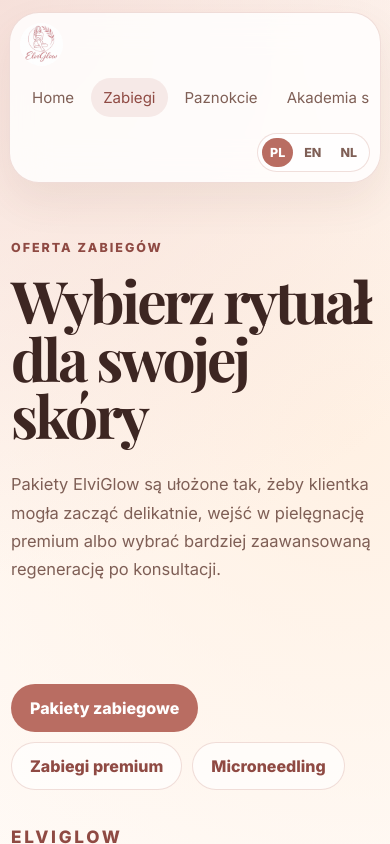
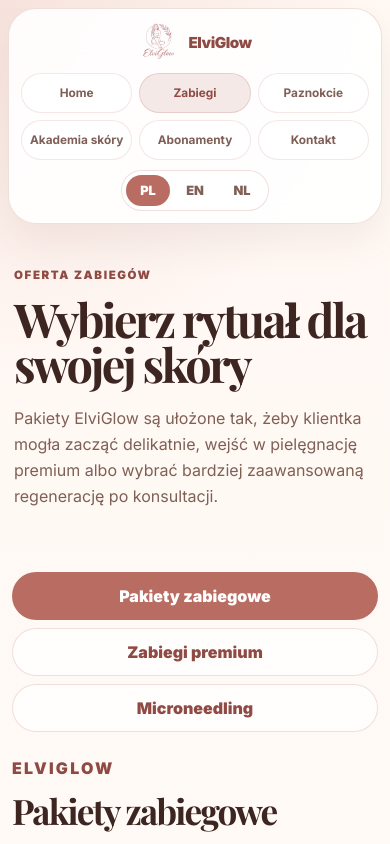
Before and after one commit to prachniomarcin-star/elviglow-site, a React (Vite) app: page / in a window 390 px wide. Both pictures are taken after a click on the button "Zobacz zabiegi". Shown: the top 844 px of the page. Built offline with nearby package versions, Linux system fonts and the light colour scheme.

Commit message:
Mobile polish for ElviGlow

```diff
--- a/src/index.css
+++ b/src/index.css
@@ -1,9 +1,10 @@
-@import url("https://fonts.googleapis.com/css2?family=Inter:wght@400;500;600;700;800&family=Playfair+Display:wght@600;700;800&display=swap");
+@import url("https://fonts.googleapis.com/css2?family=Inter:wght@400;500;600;700;800;900&family=Playfair+Display:wght@600;700;800&display=swap");
 
 :root {
   --bg: #fff8f3;
   --bg-2: #f8eee8;
-  --paper: rgba(255, 255, 255, 0.74);
+  --paper: rgba(255, 255, 255, 0.78);
+  --paper-strong: rgba(255, 255, 255, 0.92);
   --paper-solid: #fffdfb;
   --text: #3d2622;
   --muted: #7f5f56;
@@ -12,6 +13,7 @@
   --brand-soft: #f0cfc8;
   --line: rgba(185, 109, 98, 0.22);
   --shadow: 0 24px 80px rgba(126, 64, 54, 0.14);
+  --shadow-soft: 0 14px 38px rgba(126, 64, 54, 0.08);
   --radius: 30px;
 }
 
@@ -32,14 +34,14 @@ a, button { font: inherit; }
 button { cursor: pointer; }
 a { color: inherit; text-decoration: none; }
 img { max-width: 100%; display: block; }
-.site-shell { overflow: hidden; }
+.site-shell { overflow: clip; }
 
 .topbar {
   width: min(1220px, calc(100% - 24px));
   position: sticky;
-  top: 12px;
+  top: 10px;
   z-index: 50;
-  margin: 12px auto 0;
+  margin: 10px auto 0;
   padding: 10px 12px;
   display: grid;
   grid-template-columns: auto minmax(0, 1fr) auto;
@@ -47,7 +49,7 @@ img { max-width: 100%; display: block; }
   gap: 12px;
   border: 1px solid var(--line);
   border-radius: 999px;
-  background: rgba(255, 255, 255, 0.82);
+  background: rgba(255, 255, 255, 0.86);
   backdrop-filter: blur(18px);
   box-shadow: 0 18px 40px rgba(99, 58, 50, 0.08);
 }
@@ -56,11 +58,12 @@ img { max-width: 100%; display: block; }
   display: flex;
   align-items: center;
   gap: 10px;
-  font-weight: 800;
+  font-weight: 900;
   letter-spacing: -0.03em;
   white-space: nowrap;
+  color: var(--brand-dark);
 }
-.brand img { width: 43px; height: 43px; object-fit: contain; border-radius: 50%; }
+.brand img { width: 44px; height: 44px; object-fit: contain; border-radius: 50%; }
 
 .nav-tabs {
   display: flex;
@@ -77,17 +80,18 @@ img { max-width: 100%; display: block; }
   transition: 0.2s ease;
   white-space: nowrap;
   font-size: 0.94rem;
+  font-weight: 700;
 }
 .nav-tabs a:hover,
 .nav-tabs a.active {
   background: rgba(185, 109, 98, 0.12);
   color: var(--brand-dark);
 }
-.top-actions { display: flex; gap: 8px; align-items: center; }
+.top-actions { display: flex; gap: 8px; align-items: center; justify-content: flex-end; }
 .nav-cta {
   background: linear-gradient(135deg, var(--brand), var(--brand-dark));
   color: white;
-  font-weight: 800;
+  font-weight: 900;
   box-shadow: 0 14px 32px rgba(143, 74, 67, 0.2);
 }
 .language-switch {
@@ -96,15 +100,15 @@ img { max-width: 100%; display: block; }
   padding: 4px;
   border: 1px solid var(--line);
   border-radius: 999px;
-  background: rgba(255,255,255,0.68);
+  background: rgba(255,255,255,0.72);
 }
 .language-switch button {
   border: 0;
   background: transparent;
   color: var(--muted);
   border-radius: 999px;
-  padding: 7px 8px;
-  font-weight: 800;
+  padding: 7px 9px;
+  font-weight: 900;
   font-size: 0.78rem;
 }
 .language-switch button.active { background: var(--brand); color: white; }
@@ -118,20 +122,20 @@ img { max-width: 100%; display: block; }
   margin-right: auto;
 }
 .home-hero {
-  min-height: calc(100vh - 120px);
-  padding: 70px 0 48px;
+  min-height: calc(100vh - 112px);
+  padding: 66px 0 48px;
   display: grid;
   grid-template-columns: minmax(0, 1.05fr) minmax(320px, 0.95fr);
   align-items: center;
   gap: 42px;
 }
-.page-hero { padding: 90px 0 38px; }
+.page-hero { padding: 82px 0 32px; }
 .page-hero > div { max-width: 980px; }
 .eyebrow,
 .small-label {
   margin: 0 0 14px;
   color: var(--brand-dark);
-  font-weight: 800;
+  font-weight: 900;
   text-transform: uppercase;
   letter-spacing: 0.16em;
   font-size: 0.78rem;
@@ -142,33 +146,34 @@ h1,h2,h3 {
   letter-spacing: -0.05em;
   margin: 0;
 }
-h1 { font-size: clamp(3rem, 7.5vw, 7rem); max-width: 1040px; }
-h2 { font-size: clamp(2.15rem, 4.5vw, 4.7rem); }
+h1 { font-size: clamp(3rem, 7.2vw, 6.8rem); max-width: 1040px; }
+h2 { font-size: clamp(2.15rem, 4.4vw, 4.55rem); }
 h3 { font-size: clamp(1.35rem, 2.3vw, 2.05rem); }
 .lead {
-  margin: 26px 0 0;
+  margin: 24px 0 0;
   max-width: 780px;
   color: var(--muted);
-  font-size: clamp(1.05rem, 1.6vw, 1.28rem);
+  font-size: clamp(1.05rem, 1.55vw, 1.24rem);
   line-height: 1.72;
 }
 p { line-height: 1.72; color: var(--muted); }
 
-.hero-actions { display: flex; flex-wrap: wrap; gap: 14px; margin-top: 34px; }
+.hero-actions { display: flex; flex-wrap: wrap; gap: 14px; margin-top: 32px; }
 .hero-actions.compact { margin-top: 24px; }
 .primary-btn,
 .secondary-btn {
   border: 1px solid transparent;
   padding: 14px 22px;
   border-radius: 999px;
-  font-weight: 800;
+  font-weight: 900;
   transition: transform 0.2s ease, box-shadow 0.2s ease, background 0.2s ease;
   display: inline-flex;
   align-items: center;
   justify-content: center;
+  min-height: 52px;
 }
 .primary-btn { background: linear-gradient(135deg, var(--brand), var(--brand-dark)); color: white; box-shadow: 0 18px 40px rgba(143, 74, 67, 0.22); }
-.secondary-btn { background: rgba(255, 255, 255, 0.66); color: var(--brand-dark); border-color: var(--line); }
+.secondary-btn { background: rgba(255, 255, 255, 0.72); color: var(--brand-dark); border-color: var(--line); }
 .primary-btn:hover,.secondary-btn:hover { transform: translateY(-2px); }
 
 .hero-visual { position: relative; }
@@ -184,7 +189,7 @@ p { line-height: 1.72; color: var(--muted); }
 .contact-panel {
   border: 1px solid var(--line);
   box-shadow: var(--shadow);
-  background: rgba(255,255,255,0.72);
+  background: var(--paper);
   backdrop-filter: blur(18px);
 }
 .logo-card,
@@ -192,7 +197,7 @@ p { line-height: 1.72; color: var(--muted); }
 .contact-card-big {
   border-radius: 44px;
   background:
-    linear-gradient(180deg, rgba(255,255,255,0.9), rgba(255,248,243,0.78)),
+    linear-gradient(180deg, rgba(255,255,255,0.92), rgba(255,248,243,0.78)),
     radial-gradient(circle at 80% 10%, rgba(240, 207, 200, 0.82), transparent 18rem);
   overflow: hidden;
 }
@@ -205,14 +210,14 @@ p { line-height: 1.72; color: var(--muted); }
   bottom: 32px;
   padding: 24px 28px;
   border-radius: 28px;
-  background: rgba(255,255,255,0.88);
+  background: rgba(255,255,255,0.9);
   border: 1px solid var(--line);
   box-shadow: 0 18px 45px rgba(90, 46, 40, 0.12);
 }
 .floating-note span { font-weight: 900; color: var(--brand-dark); }
 .floating-note p { margin: 8px 0 0; font-size: 1.1rem; }
 
-.section { padding: 62px 0; }
+.section { padding: 58px 0; }
 .two-columns { display: grid; grid-template-columns: minmax(0, 0.9fr) minmax(320px, 1.1fr); gap: 42px; align-items: start; }
 .text-panel { padding: 28px; border-radius: var(--radius); }
 .text-panel p:first-child { margin-top: 0; }
@@ -233,11 +238,11 @@ p { line-height: 1.72; color: var(--muted); }
 .inner-tabs { display: flex; flex-wrap: wrap; gap: 10px; margin-bottom: 32px; }
 .inner-tabs button {
   border: 1px solid var(--line);
-  background: rgba(255,255,255,0.64);
+  background: rgba(255,255,255,0.7);
   color: var(--brand-dark);
   padding: 13px 18px;
   border-radius: 999px;
-  font-weight: 800;
+  font-weight: 900;
 }
 .inner-tabs button.active { background: var(--brand); color: white; }
 .category-intro { max-width: 820px; margin-bottom: 30px; }
@@ -254,7 +259,7 @@ p { line-height: 1.72; color: var(--muted); }
 .offer-card > * { position: relative; }
 .offer-topline { display: flex; justify-content: space-between; gap: 18px; align-items: start; }
 .offer-topline strong { color: var(--brand-dark); font-size: 1.32rem; white-space: nowrap; }
-.offer-tags { margin: 12px 0 0; font-size: 0.9rem; color: var(--brand-dark); font-weight: 800; }
+.offer-tags { margin: 12px 0 0; font-size: 0.9rem; color: var(--brand-dark); font-weight: 900; }
 .offer-block { margin-top: 24px; }
 .offer-block span,
 .offer-effect span,
@@ -263,13 +268,13 @@ ul { padding-left: 18px; color: var(--muted); line-height: 1.8; }
 li::marker { color: var(--brand); }
 .offer-effect { padding: 16px 18px; border-radius: 22px; background: rgba(185,109,98,0.08); margin-top: 18px; }
 .offer-effect p { margin: 6px 0 0; }
-.passes-line { font-weight: 800; color: var(--brand-dark); margin: 18px 0 0; }
+.passes-line { font-weight: 900; color: var(--brand-dark); margin: 18px 0 0; }
 
 .consultation-section,
 .education-grid,
 .contact-layout { display: grid; grid-template-columns: minmax(0, 0.9fr) minmax(320px, 1.1fr); gap: 42px; align-items: start; }
 .steps-list { display: grid; gap: 14px; }
-.step-row { display: grid; grid-template-columns: 48px 1fr; gap: 16px; align-items: start; padding: 18px; border: 1px solid var(--line); border-radius: 24px; background: rgba(255,255,255,0.62); }
+.step-row { display: grid; grid-template-columns: 48px 1fr; gap: 16px; align-items: start; padding: 18px; border: 1px solid var(--line); border-radius: 24px; background: rgba(255,255,255,0.68); }
 .step-row span { display: grid; place-items: center; width: 44px; height: 44px; border-radius: 50%; background: var(--brand); color: white; font-weight: 900; }
 .step-row p { margin: 0; }
 
@@ -278,9 +283,9 @@ li::marker { color: var(--brand); }
 
 .section-heading.center { max-width: 880px; margin: 0 auto 34px; text-align: center; }
 .section-heading.center p { margin-left: auto; margin-right: auto; max-width: 760px; }
-.advanced-path { padding-top: 84px; }
+.advanced-path { padding-top: 76px; }
 .path-grid { grid-template-columns: repeat(4, minmax(0, 1fr)); }
-.path-card { background: rgba(255,255,255,0.68); border: 1px solid var(--line); box-shadow: 0 18px 45px rgba(99,58,50,0.08); }
+.path-card { background: rgba(255,255,255,0.72); border: 1px solid var(--line); box-shadow: var(--shadow-soft); }
 .path-card span { display: inline-grid; place-items: center; width: 44px; height: 44px; border-radius: 50%; background: rgba(185,109,98,0.12); color: var(--brand-dark); font-weight: 900; margin-bottom: 16px; }
 .path-card p { margin-bottom: 0; }
 
@@ -288,41 +293,41 @@ li::marker { color: var(--brand); }
 .builder-copy small,
 .contact-panel small { color: var(--muted); line-height: 1.6; display: block; }
 .builder-panel { display: grid; gap: 18px; }
-.choice-group { border: 1px solid var(--line); background: rgba(255,255,255,0.58); border-radius: 24px; padding: 18px; }
+.choice-group { border: 1px solid var(--line); background: rgba(255,255,255,0.62); border-radius: 24px; padding: 18px; }
 .choice-group strong { display: block; color: var(--brand-dark); margin-bottom: 12px; }
 .choice-group div { display: flex; flex-wrap: wrap; gap: 8px; }
-.choice-group button { border: 1px solid var(--line); border-radius: 999px; padding: 10px 13px; background: white; color: var(--muted); font-weight: 800; }
+.choice-group button { border: 1px solid var(--line); border-radius: 999px; padding: 10px 13px; background: white; color: var(--muted); font-weight: 900; }
 .choice-group button.active { background: var(--brand); color: white; }
-.builder-result { padding: 22px; border-radius: 24px; background: linear-gradient(135deg, rgba(185,109,98,0.14), rgba(255,255,255,0.78)); border: 1px solid var(--line); }
-.builder-result p { margin: 8px 0 0; font-size: 1.05rem; color: var(--text); font-weight: 700; }
+.builder-result { padding: 22px; border-radius: 24px; background: linear-gradient(135deg, rgba(185,109,98,0.14), rgba(255,255,255,0.8)); border: 1px solid var(--line); }
+.builder-result p { margin: 8px 0 0; font-size: 1.05rem; color: var(--text); font-weight: 800; }
 
 .age-timeline { display: grid; gap: 14px; max-width: 920px; margin: 0 auto; }
-.age-timeline article { display: grid; grid-template-columns: 110px 1fr; gap: 24px; padding: 24px; border: 1px solid var(--line); border-radius: 28px; background: rgba(255,255,255,0.66); box-shadow: 0 14px 36px rgba(99,58,50,0.06); }
+.age-timeline article { display: grid; grid-template-columns: 110px 1fr; gap: 24px; padding: 24px; border: 1px solid var(--line); border-radius: 28px; background: rgba(255,255,255,0.68); box-shadow: var(--shadow-soft); }
 .age-timeline strong { font-family: "Playfair Display", Georgia, serif; font-size: 2.1rem; color: var(--brand-dark); }
 .age-timeline h3 { font-size: 1.8rem; }
 .age-timeline p { margin-bottom: 0; }
 .knowledge-list { display: grid; gap: 14px; }
-.knowledge-list article { padding: 24px; border-radius: 28px; border: 1px solid var(--line); background: rgba(255,255,255,0.66); }
+.knowledge-list article { padding: 24px; border-radius: 28px; border: 1px solid var(--line); background: rgba(255,255,255,0.68); }
 .knowledge-list p { margin-bottom: 0; }
 .rules-box { display: grid; grid-template-columns: minmax(0, 0.9fr) minmax(320px, 1.1fr); gap: 28px; border-radius: 36px; padding: 30px; }
 .rules-box h2 { font-size: clamp(1.7rem, 3vw, 3.2rem); }
 
-.cta-strip { display: flex; justify-content: space-between; gap: 28px; align-items: center; border-radius: 38px; padding: 34px; margin-top: 40px; }
+.cta-strip { display: flex; justify-content: space-between; gap: 28px; align-items: center; border-radius: 38px; padding: 34px; margin-top: 36px; }
 .cta-strip h2 { font-size: clamp(2rem, 3.8vw, 4rem); }
 .cta-strip p { max-width: 640px; }
 .cta-strip .hero-actions { margin-top: 0; }
 
 .contact-panel { border-radius: 34px; padding: 30px; }
-.contact-panel p { padding: 14px 0; margin: 0; border-bottom: 1px solid var(--line); color: var(--text); font-weight: 700; }
+.contact-panel p { padding: 14px 0; margin: 0; border-bottom: 1px solid var(--line); color: var(--text); font-weight: 800; }
 .contact-panel .hero-actions { margin: 24px 0; }
 .contact-card-big { padding: 16px; }
 .contact-card-big img { border-radius: 28px; }
 
-.footer { padding: 60px 0 36px; display: flex; justify-content: space-between; gap: 28px; align-items: center; color: var(--muted); }
+.footer { padding: 56px 0 34px; display: flex; justify-content: space-between; gap: 28px; align-items: center; color: var(--muted); }
 .footer img { width: 72px; border-radius: 50%; }
 .footer p { margin: 10px 0 0; }
 .footer-links { display: flex; flex-wrap: wrap; gap: 14px; justify-content: flex-end; }
-.footer-links a { color: var(--brand-dark); font-weight: 800; }
+.footer-links a { color: var(--brand-dark); font-weight: 900; }
 
 @media (max-width: 1040px) {
   .topbar { grid-template-columns: 1fr; border-radius: 30px; }
@@ -334,25 +339,275 @@ li::marker { color: var(--brand); }
 }
 
 @media (max-width: 740px) {
-  .home-hero,.page-hero,.section,.footer { width: min(100% - 22px, 1180px); }
-  .topbar { width: min(100% - 18px, 1220px); padding: 10px; }
-  .brand span { display: none; }
-  .top-actions { align-items: stretch; gap: 8px; }
+  body {
+    background:
+      radial-gradient(circle at top left, rgba(240, 207, 200, 0.52), transparent 24rem),
+      linear-gradient(180deg, #fff8f3, #fffdfb 58%, #f8eee8);
+  }
+  .home-hero,.page-hero,.section,.footer { width: min(100% - 28px, 1180px); }
+  .topbar {
+    width: min(100% - 20px, 1220px);
+    top: 8px;
+    margin-top: 8px;
+    padding: 12px;
+    gap: 10px;
+    border-radius: 28px;
+    background: rgba(255,255,255,0.9);
+  }
+  .brand {
+    width: 100%;
+    justify-content: center;
+    gap: 8px;
+    font-size: 0.95rem;
+  }
+  .brand img { width: 42px; height: 42px; }
+  .brand span { display: inline; }
+  .nav-tabs {
+    width: 100%;
+    display: grid;
+    grid-template-columns: repeat(3, minmax(0, 1fr));
+    gap: 7px;
+    justify-content: stretch;
+    overflow: visible;
+    padding-bottom: 0;
+  }
+  .nav-tabs a {
+    display: flex;
+    align-items: center;
+    justify-content: center;
+    min-height: 42px;
+    padding: 9px 6px;
+    border: 1px solid rgba(185,109,98,0.16);
+    background: rgba(255,255,255,0.72);
+    font-size: 0.78rem;
+    line-height: 1.08;
+    text-align: center;
+    white-space: normal;
+  }
+  .nav-tabs a.active {
+    background: rgba(185,109,98,0.14);
+    color: var(--brand-dark);
+    border-color: rgba(185,109,98,0.22);
+  }
+  .top-actions {
+    width: 100%;
+    justify-content: center;
+    align-items: center;
+  }
   .nav-cta { display: none; }
-  .language-switch { margin-left: auto; }
-  .home-hero { padding-top: 46px; min-height: auto; }
-  .page-hero { padding-top: 54px; }
-  h1 { font-size: clamp(2.75rem, 15vw, 4.6rem); }
-  h2 { font-size: clamp(2rem, 10vw, 3.3rem); }
-  .lead { font-size: 1.03rem; }
-  .logo-card { min-height: 360px; padding: 18px; border-radius: 34px; }
-  .floating-note { position: relative; left: auto; right: auto; bottom: auto; margin: -40px 16px 0; }
-  .card-grid-3,.offer-grid,.path-grid { grid-template-columns: 1fr; }
-  .offer-topline { display: grid; }
-  .age-timeline article { grid-template-columns: 1fr; }
-  .footer { display: grid; }
-  .footer-links { justify-content: flex-start; }
-  .cta-strip { display: grid; padding: 26px; }
-  .choice-group div { display: grid; }
-  .choice-group button { width: 100%; text-align: left; }
+  .language-switch { margin: 0 auto; padding: 4px; }
+  .language-switch button { min-width: 48px; padding: 8px 10px; font-size: 0.8rem; }
+
+  .home-hero {
+    padding-top: 36px;
+    padding-bottom: 34px;
+    min-height: auto;
+    gap: 30px;
+  }
+  .page-hero { padding: 42px 0 22px; }
+  .page-hero > div,
+  .hero-copy {
+    padding: 0 2px;
+  }
+  .eyebrow,
+  .small-label {
+    font-size: 0.72rem;
+    letter-spacing: 0.14em;
+    margin-bottom: 12px;
+  }
+  h1 { font-size: clamp(2.7rem, 12.2vw, 4.05rem); line-height: 0.96; letter-spacing: -0.055em; }
+  h2 { font-size: clamp(2.05rem, 9vw, 3.25rem); line-height: 0.98; }
+  h3 { font-size: clamp(1.35rem, 6.2vw, 2rem); }
+  .lead { margin-top: 20px; font-size: 1rem; line-height: 1.62; }
+  p { line-height: 1.62; }
+
+  .hero-actions { gap: 10px; margin-top: 26px; }
+  .primary-btn,
+  .secondary-btn {
+    min-height: 52px;
+    padding: 13px 18px;
+    flex: 1 1 155px;
+    text-align: center;
+  }
+
+  .hero-visual { margin-top: 4px; }
+  .logo-card {
+    min-height: auto;
+    padding: 16px;
+    border-radius: 30px;
+  }
+  .logo-card img {
+    width: 100%;
+    max-height: 420px;
+    object-fit: contain;
+    border-radius: 22px;
+  }
+  .floating-note {
+    position: relative;
+    left: auto;
+    right: auto;
+    bottom: auto;
+    margin: -34px 14px 0;
+    padding: 18px 20px;
+    border-radius: 24px;
+  }
+  .floating-note p { font-size: 1rem; }
+
+  .section { padding: 40px 0; }
+  .two-columns,
+  .split-feature,
+  .consultation-section,
+  .education-grid,
+  .contact-layout,
+  .skin-builder,
+  .rules-box { gap: 22px; }
+  .text-panel,
+  .glass-card,
+  .offer-card,
+  .path-card,
+  .contact-panel,
+  .rules-box,
+  .skin-builder {
+    border-radius: 26px;
+    padding: 22px;
+    box-shadow: 0 14px 34px rgba(126, 64, 54, 0.08);
+  }
+  .card-grid-3,.offer-grid,.path-grid { grid-template-columns: 1fr; gap: 14px; }
+  .glass-card,
+  .offer-card,
+  .path-card { min-height: auto; }
+  .card-mark { width: 38px; height: 38px; margin-bottom: 14px; }
+  .split-feature { gap: 26px; }
+  .image-frame {
+    padding: 12px;
+    border-radius: 30px;
+  }
+  .image-frame.soft img {
+    border-radius: 22px;
+    max-height: 620px;
+    object-fit: contain;
+    margin: 0 auto;
+  }
+
+  .inner-tabs {
+    display: grid;
+    grid-template-columns: 1fr;
+    gap: 8px;
+    margin-bottom: 24px;
+  }
+  .inner-tabs button {
+    width: 100%;
+    min-height: 48px;
+    padding: 12px 14px;
+    text-align: center;
+  }
+  .category-intro { margin-bottom: 22px; }
+  .category-intro p { font-size: 1rem; }
+  .offer-topline {
+    display: grid;
+    grid-template-columns: 1fr;
+    gap: 10px;
+  }
+  .offer-topline strong {
+    width: fit-content;
+    padding: 8px 12px;
+    border-radius: 999px;
+    background: rgba(185,109,98,0.1);
+    font-size: 1.08rem;
+  }
+  .offer-tags { font-size: 0.84rem; }
+  .offer-block { margin-top: 18px; }
+  .offer-card ul { margin-bottom: 0; }
+  .passes-line { font-size: 0.92rem; line-height: 1.55; }
+
+  .step-row {
+    grid-template-columns: 38px 1fr;
+    gap: 12px;
+    padding: 16px;
+    border-radius: 22px;
+  }
+  .step-row span { width: 36px; height: 36px; }
+  .section-heading.center { text-align: left; margin-bottom: 24px; }
+  .section-heading.center p { margin-left: 0; margin-right: 0; }
+  .advanced-path { padding-top: 46px; }
+  .path-card span { width: 38px; height: 38px; }
+
+  .choice-group { padding: 16px; border-radius: 20px; }
+  .choice-group div { display: grid; gap: 8px; }
+  .choice-group button { width: 100%; text-align: left; border-radius: 18px; }
+  .builder-result { padding: 18px; border-radius: 20px; }
+  .builder-result p { font-size: 0.98rem; }
+
+  .age-timeline article {
+    grid-template-columns: 1fr;
+    gap: 8px;
+    padding: 20px;
+    border-radius: 24px;
+  }
+  .age-timeline strong { font-size: 1.9rem; }
+  .age-timeline h3 { font-size: 1.55rem; }
+  .knowledge-list article { padding: 20px; border-radius: 24px; }
+
+  .cta-strip {
+    display: grid;
+    gap: 20px;
+    padding: 24px;
+    border-radius: 28px;
+    margin-top: 20px;
+  }
+  .cta-strip .hero-actions { margin-top: 0; }
+  .cta-strip .primary-btn,
+  .cta-strip .secondary-btn { flex: 1 1 100%; width: 100%; }
+
+  .contact-panel .hero-actions { display: grid; grid-template-columns: 1fr; }
+  .contact-card-big {
+    padding: 12px;
+    border-radius: 28px;
+  }
+  .contact-card-big img { border-radius: 22px; }
+
+  .footer {
+    padding: 42px 0 28px;
+    display: grid;
+    gap: 22px;
+  }
+  .footer img { width: 72px; }
+  .footer-links {
+    display: grid;
+    grid-template-columns: repeat(2, minmax(0, 1fr));
+    gap: 8px;
+    justify-content: stretch;
+  }
+  .footer-links a {
+    display: flex;
+    align-items: center;
+    justify-content: center;
+    min-height: 44px;
+    padding: 10px 8px;
+    border: 1px solid var(--line);
+    border-radius: 999px;
+    background: rgba(255,255,255,0.66);
+    text-align: center;
+    font-size: 0.9rem;
+    line-height: 1.15;
+  }
 }
+
+@media (max-width: 420px) {
+  .home-hero,.page-hero,.section,.footer { width: min(100% - 24px, 1180px); }
+  .topbar { width: min(100% - 16px, 1220px); }
+  .nav-tabs a { font-size: 0.74rem; min-height: 40px; padding: 8px 4px; }
+  .language-switch button { min-width: 44px; }
+  h1 { font-size: clamp(2.55rem, 12vw, 3.55rem); }
+  h2 { font-size: clamp(1.95rem, 9vw, 2.85rem); }
+  .text-panel,
+  .glass-card,
+  .offer-card,
+  .path-card,
+  .contact-panel,
+  .rules-box,
+  .skin-builder,
+  .cta-strip { padding: 20px; }
+  .primary-btn,
+  .secondary-btn { flex-basis: 100%; }
+}
```
Also changed, not shown: src/data/i18n.js (+8 -8 lines), README.txt, 1 other file (tests, documents, lock files or other folders).
